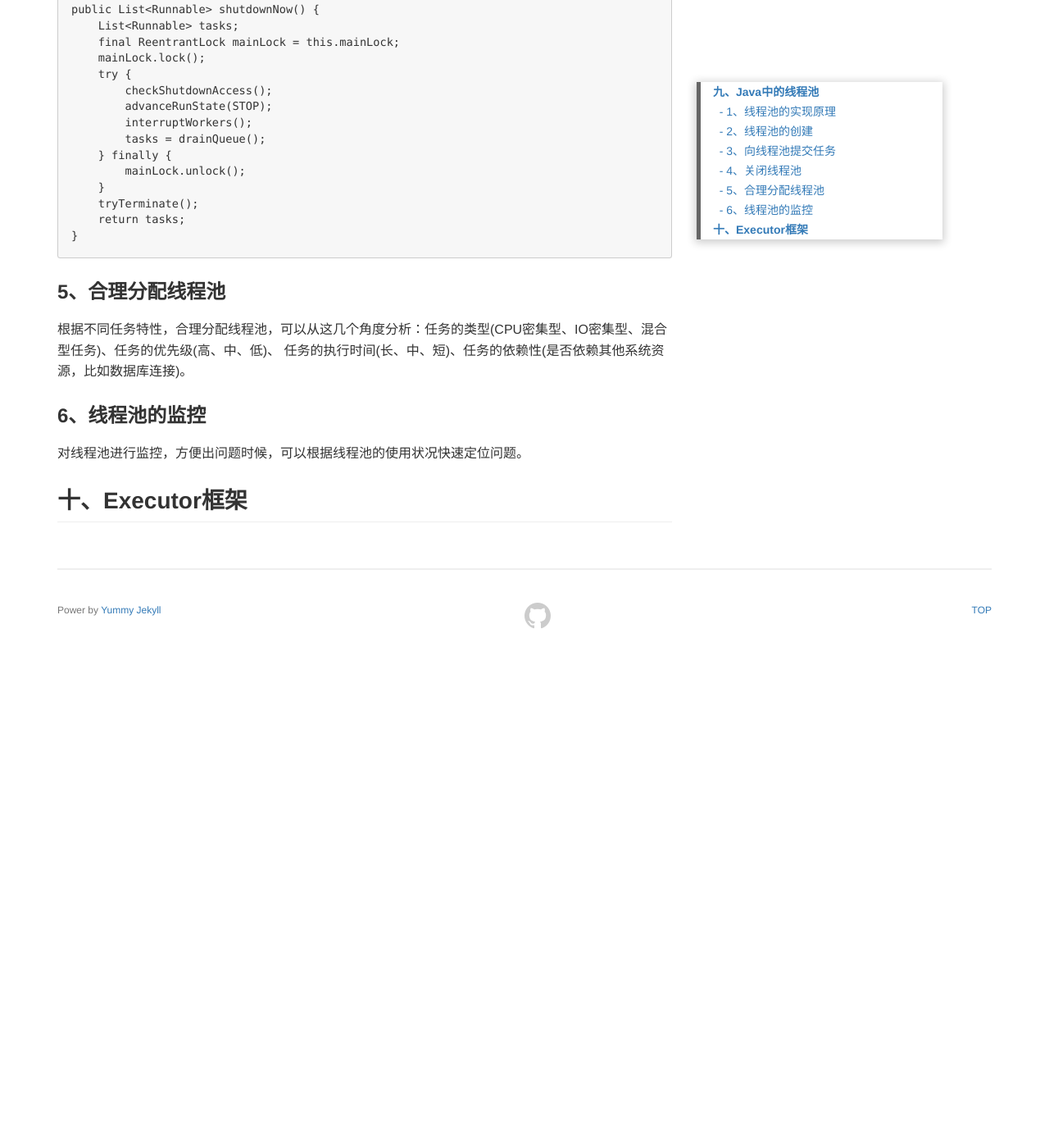
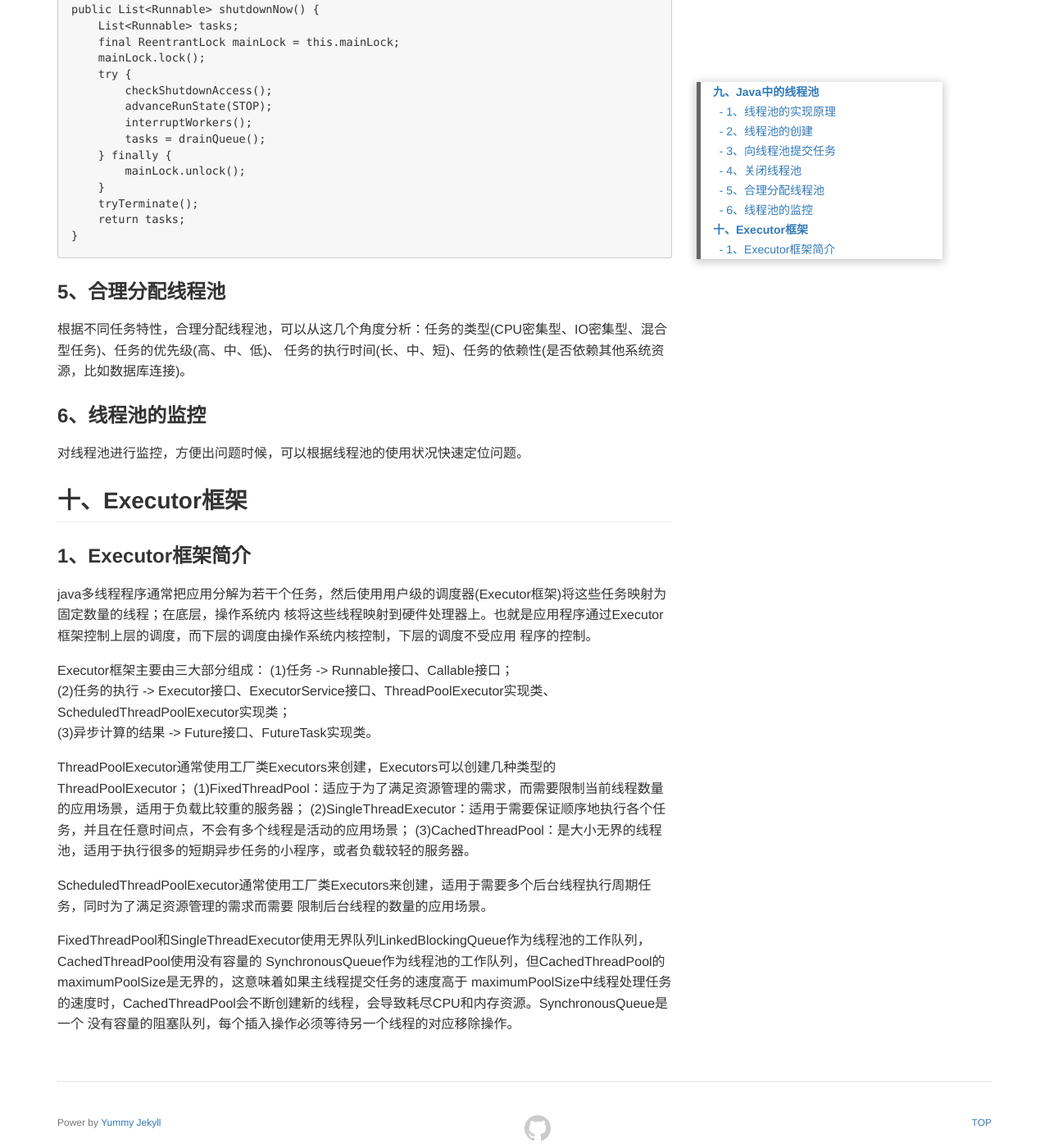
Before and after one commit to yaofengdoit/yaofengdoit.github.io, a Jekyll site: the page built from _posts/2020/04-06/2020-04-28-ReadBook-JUC-5.md, in a window 1280 px wide and 1400 px high, scrolled down 2444 px. Shown: the whole window at 82% size. Built offline with Jekyll 4.4.1, drawn with Linux system fonts in a browser that asks for light colours; a script that is not in the unit is left out; before the commit the page ends 3219 px from its top, so only the background shows below that.

Commit message:
readbook-JUC-5

```diff
--- a/_posts/2020/04-06/2020-04-28-ReadBook-JUC-5.md
+++ b/_posts/2020/04-06/2020-04-28-ReadBook-JUC-5.md
@@ -106,3 +106,28 @@ public List<Runnable> shutdownNow() {
 
 
 ## 十、Executor框架
+
+
+### 1、Executor框架简介
+
+java多线程程序通常把应用分解为若干个任务，然后使用用户级的调度器(Executor框架)将这些任务映射为固定数量的线程；在底层，操作系统内
+核将这些线程映射到硬件处理器上。也就是应用程序通过Executor框架控制上层的调度，而下层的调度由操作系统内核控制，下层的调度不受应用
+程序的控制。
+
+Executor框架主要由三大部分组成：
+(1)任务 -> Runnable接口、Callable接口；<br/>
+(2)任务的执行 -> Executor接口、ExecutorService接口、ThreadPoolExecutor实现类、ScheduledThreadPoolExecutor实现类；<br/>
+(3)异步计算的结果 -> Future接口、FutureTask实现类。
+
+ThreadPoolExecutor通常使用工厂类Executors来创建，Executors可以创建几种类型的ThreadPoolExecutor；
+(1)FixedThreadPool：适应于为了满足资源管理的需求，而需要限制当前线程数量的应用场景，适用于负载比较重的服务器；
+(2)SingleThreadExecutor：适用于需要保证顺序地执行各个任务，并且在任意时间点，不会有多个线程是活动的应用场景；
+(3)CachedThreadPool：是大小无界的线程池，适用于执行很多的短期异步任务的小程序，或者负载较轻的服务器。
+
+ScheduledThreadPoolExecutor通常使用工厂类Executors来创建，适用于需要多个后台线程执行周期任务，同时为了满足资源管理的需求而需要
+限制后台线程的数量的应用场景。
+
+FixedThreadPool和SingleThreadExecutor使用无界队列LinkedBlockingQueue作为线程池的工作队列，CachedThreadPool使用没有容量的
+SynchronousQueue作为线程池的工作队列，但CachedThreadPool的maximumPoolSize是无界的，这意味着如果主线程提交任务的速度高于
+maximumPoolSize中线程处理任务的速度时，CachedThreadPool会不断创建新的线程，会导致耗尽CPU和内存资源。SynchronousQueue是一个
+没有容量的阻塞队列，每个插入操作必须等待另一个线程的对应移除操作。
```
